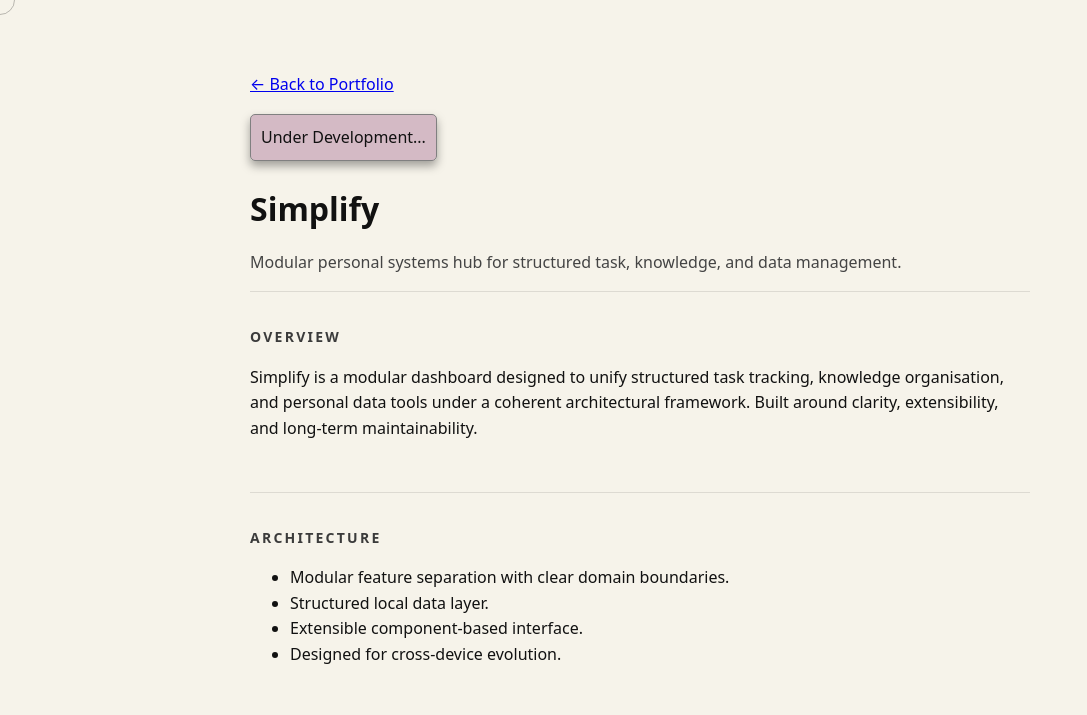
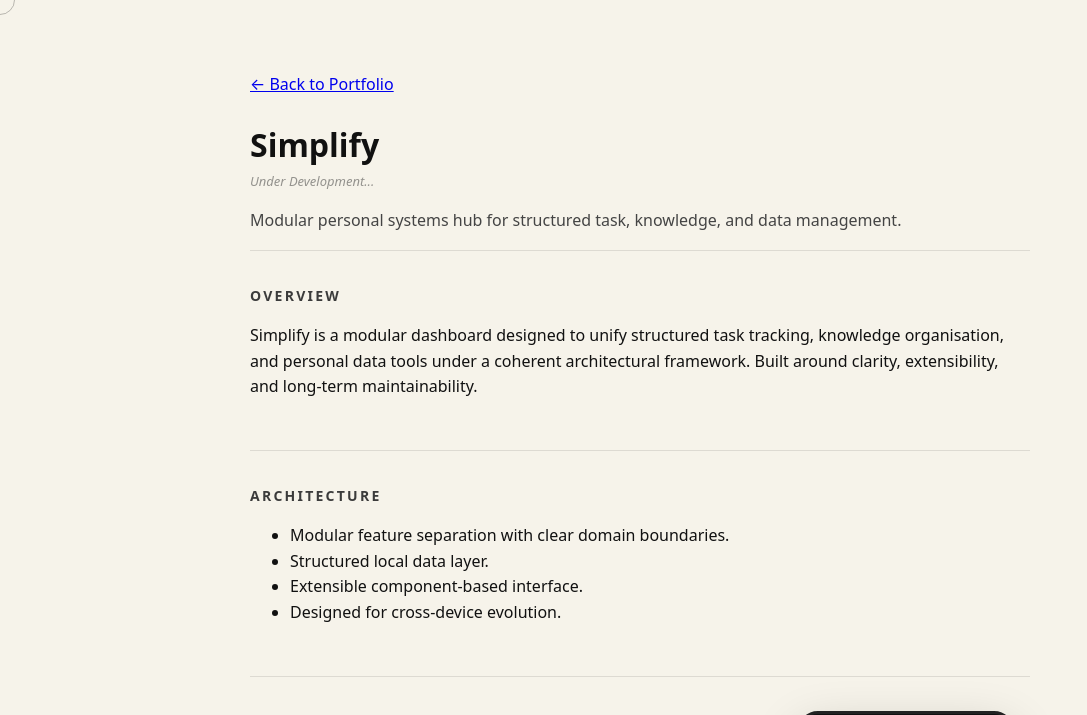
Before and after one commit to Wagz28/Wagz28.github.io, a Jekyll site: the page simplify.html, which Jekyll copies as it is, in a window 1280 px wide and 900 px high, cut to the strip 0-715 px from the top of the window. Shown: the whole strip, without its empty margins (0-1087 px from the left). Built offline with Jekyll 4.4.1, drawn with Linux system fonts in a browser that asks for light colours.

Commit message:
Smaller, neater 'Under Development...' tag

```diff
--- a/simplify.html
+++ b/simplify.html
@@ -17,7 +17,7 @@
       <a href="/">← Back to Portfolio</a>
     </p>
 
-    <p style="
+    <!-- <p style="
     font-style: italics;
     border: 1px solid grey;
     border-radius: 5px;
@@ -27,11 +27,17 @@
     box-shadow: rgba(0, 0, 0, 0.35) 0px 5px 10px
     ">
       Under Development...
-    </p>
+    </p> -->
 
     <!-- Title -->
     <header class="project-header">
       <h1>Simplify</h1>
+      <p style="
+        font-style: italic;
+        font-size: small;
+        color: rgba(50, 50, 50, 0.5);
+        margin-top: -5px;
+      ">Under Development...</p>
       <p class="project-tagline">
         Modular personal systems hub for structured task, knowledge, and data management.
       </p>
```
